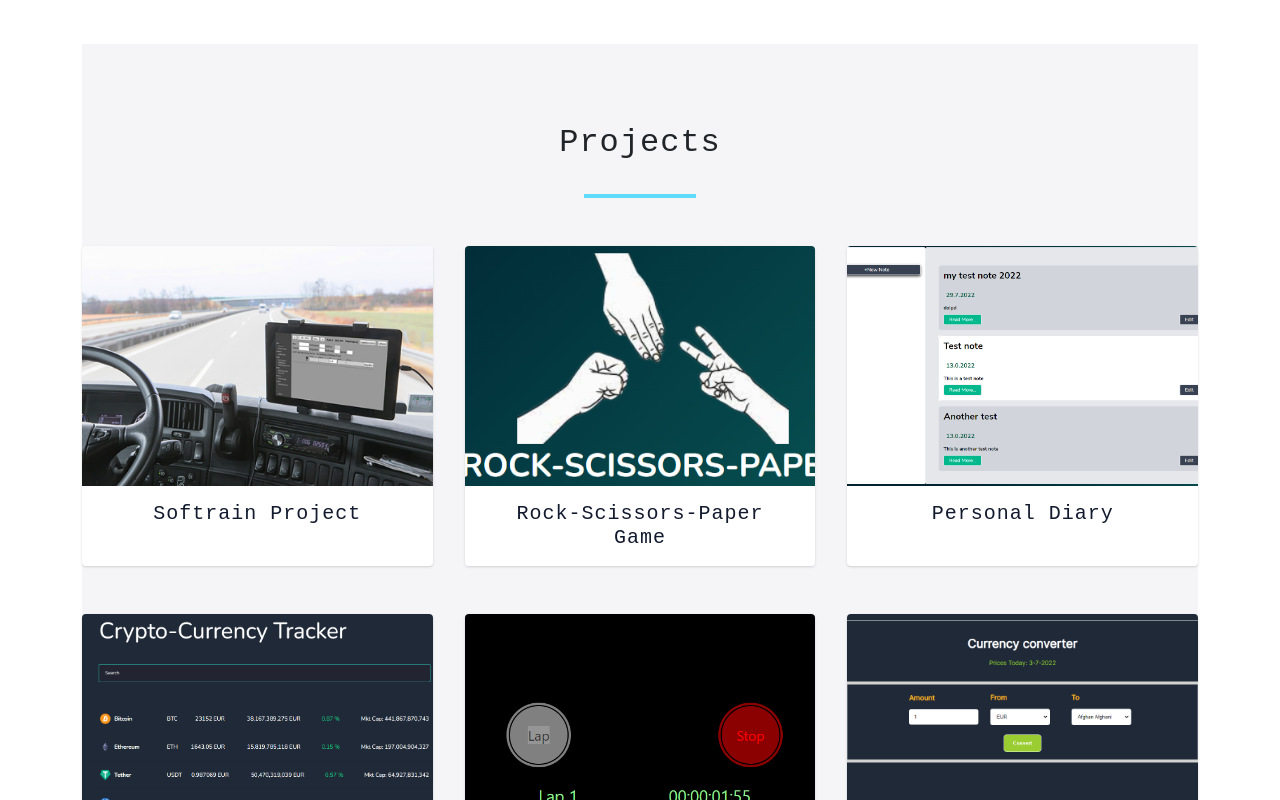
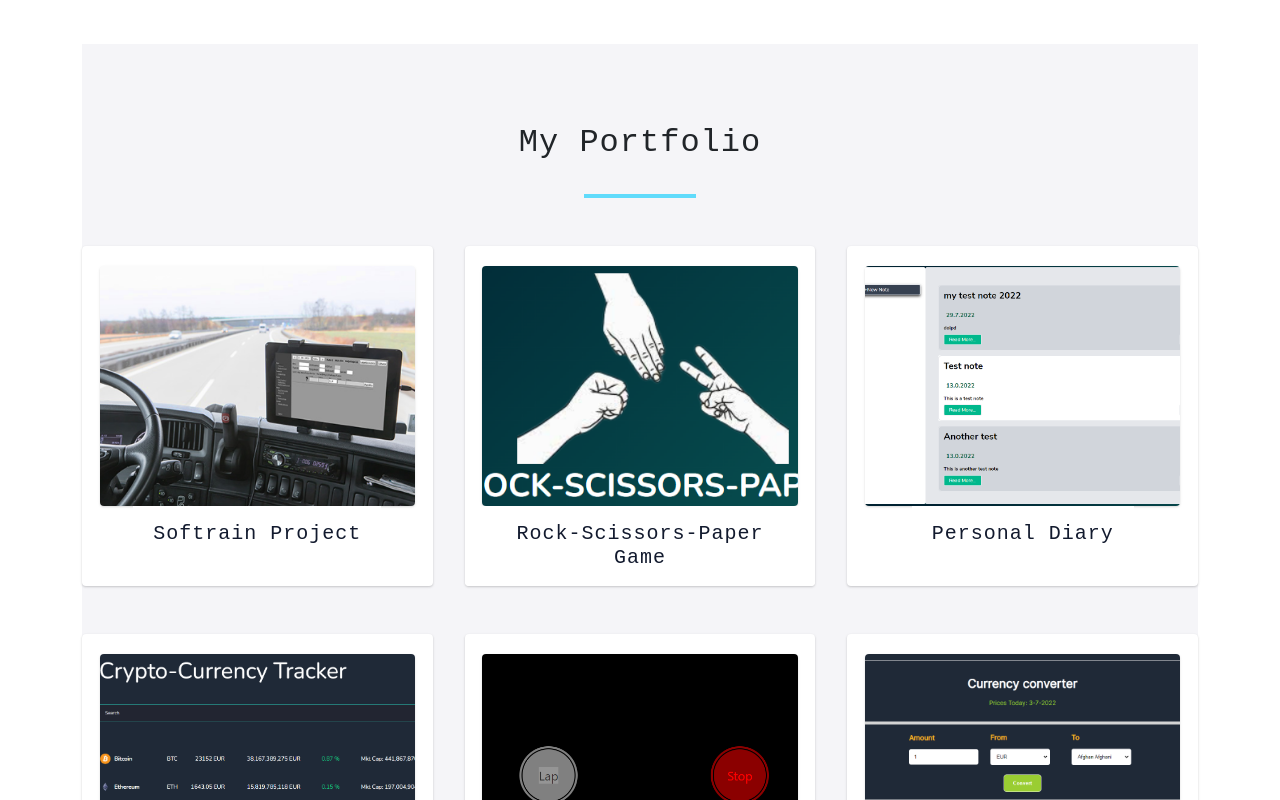
Before and after one commit to Jean198/jean-portfolio-react, a React (Create React App) app: page / in a window 1280 px wide. Shown: the part 640-1440 px from the top of the page. Built offline with nearby package versions, Linux system fonts and the light colour scheme.

Commit message:
changed projects styles

```diff
--- a/src/Components/ContactForm/ContactForm.scss
+++ b/src/Components/ContactForm/ContactForm.scss
@@ -40,7 +40,7 @@
 .input {
   margin-top: 10px;
   width: 100%;
-  padding: 0.5em 0em;
+  padding: 0.5em 1em;
 }
 
 .message {
--- a/src/Components/Pages/Home/Home.js
+++ b/src/Components/Pages/Home/Home.js
@@ -49,7 +49,7 @@ function Home() {
       </div>
       <div className="projects-section" id="projects">
         <div className="title">
-          <h2>Projects</h2>
+          <h2>My Portfolio</h2>
           <div className="title-underline"></div>
         </div>
         <div className="projects-container">
--- a/src/Components/Project/Project.js
+++ b/src/Components/Project/Project.js
@@ -8,7 +8,9 @@ export const Project = ({ project }) => {
   return (
     <>
       <Link to={`/project/${project.id}`} className="project-container link">
-        <img src={project.imageUrl} />
+        <div className="project-image-container">
+          <img src={project.imageUrl} />
+        </div>
         <footer>
           <h5 className="">{project.title}</h5>
         </footer>
--- a/src/Components/Project/Project.scss
+++ b/src/Components/Project/Project.scss
@@ -1,20 +1,31 @@
 .project-container {
   border-radius: 0.25rem;
   background: white;
+  display: flex;
+  flex-direction: column;
+  align-items: center;
+  transition: 0.3s ease-in-out all;
+  box-shadow: 0 1px 3px 0 rgba(0, 0, 0, 0.1), 0 1px 2px 0 rgba(0, 0, 0, 0.1);
 
-  transition: 0.3s ease-in-out all;
-  box-shadow: 0 1px 3px 0 rgba(0, 0, 0, 0.1), 0 1px 2px 0 rgba(0, 0, 0, 0.06);
 
   &:hover {
     transform: scale(1.05);
     box-shadow: 0 4px 6px -1px rgba(0, 0, 0, 0.1);
   }
 
+  .project-image-container{
+    margin-top: 20px;
+    justify-content: center;
+    width:90%;
+    border-radius: 0.25rem;
+
+  }
+
   img {
     width: 100%;
     display: block;
-    border-top-left-radius: 0.25rem;
-    border-top-right-radius: 0.25rem;
+    border-radius: 0.25rem;
+    box-shadow: 0 1px 3px 0 rgba(0, 0, 0, 0.1), 0 1px 2px 0 rgba(0, 0, 0, 0.06);
     height: 15rem;
     object-fit: cover;
   }
@@ -29,8 +40,7 @@
 
   footer h5 {
     margin-bottom: 0;
-    color: #121A2E;
-
+    color: #121a2e;
   }
 
   .project-summary-container {
@@ -56,34 +66,3 @@
   box-shadow: 0 1px 3px 0 rgba(0, 0, 0, 0.1), 0 1px 2px 0 rgba(0, 0, 0, 0.06);
   color: #3c3799;
 }
-
-/*
-   .project-container{
-
-    padding: 10px 5px;
-
-    h2{
-        margin-bottom: 40px;
-    }
-
-
-
-    p{
-        margin-bottom: 20px;
-        transition: 0.5s;
-    }
-
-    .GitHub{
-       font-size: 2rem;
-       color:#01D3B6;
-    }
-
-
-   }
-  }
-
-  .toggle-button{
-    transition: 0.5s;
-  }
-
-  */
--- a/src/index.scss
+++ b/src/index.scss
@@ -58,6 +58,8 @@ h1 {
 
 h2 {
   font-size: 2.441rem;
+  font-weight: 900;
+
 }
 
 h3 {
```
Also changed, not shown: public/images/Screenshot 2022-10-23 212655.png (added), public/images/countries.png.
